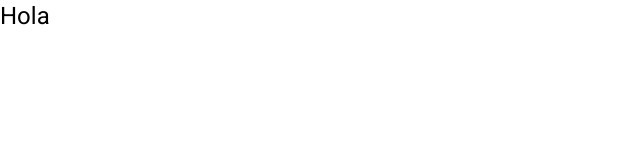
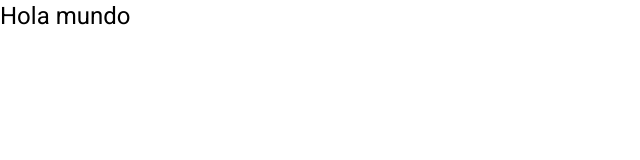
Before and after one commit to Diana3467/TruckColector, an Angular app: page / in a window 1280 px wide. Shown: the top 160 px of the page, without its empty margins (0-640 px from the left). Built offline with nearby package versions, Linux system fonts and the light colour scheme.

Commit message:
mensaje_cambios

```diff
--- a/src/app/app.component.html
+++ b/src/app/app.component.html
@@ -1,3 +1,3 @@
 <div>
-  <h1>Hola</h1>
+  <h1>Hola mundo</h1>
 </div>
```
